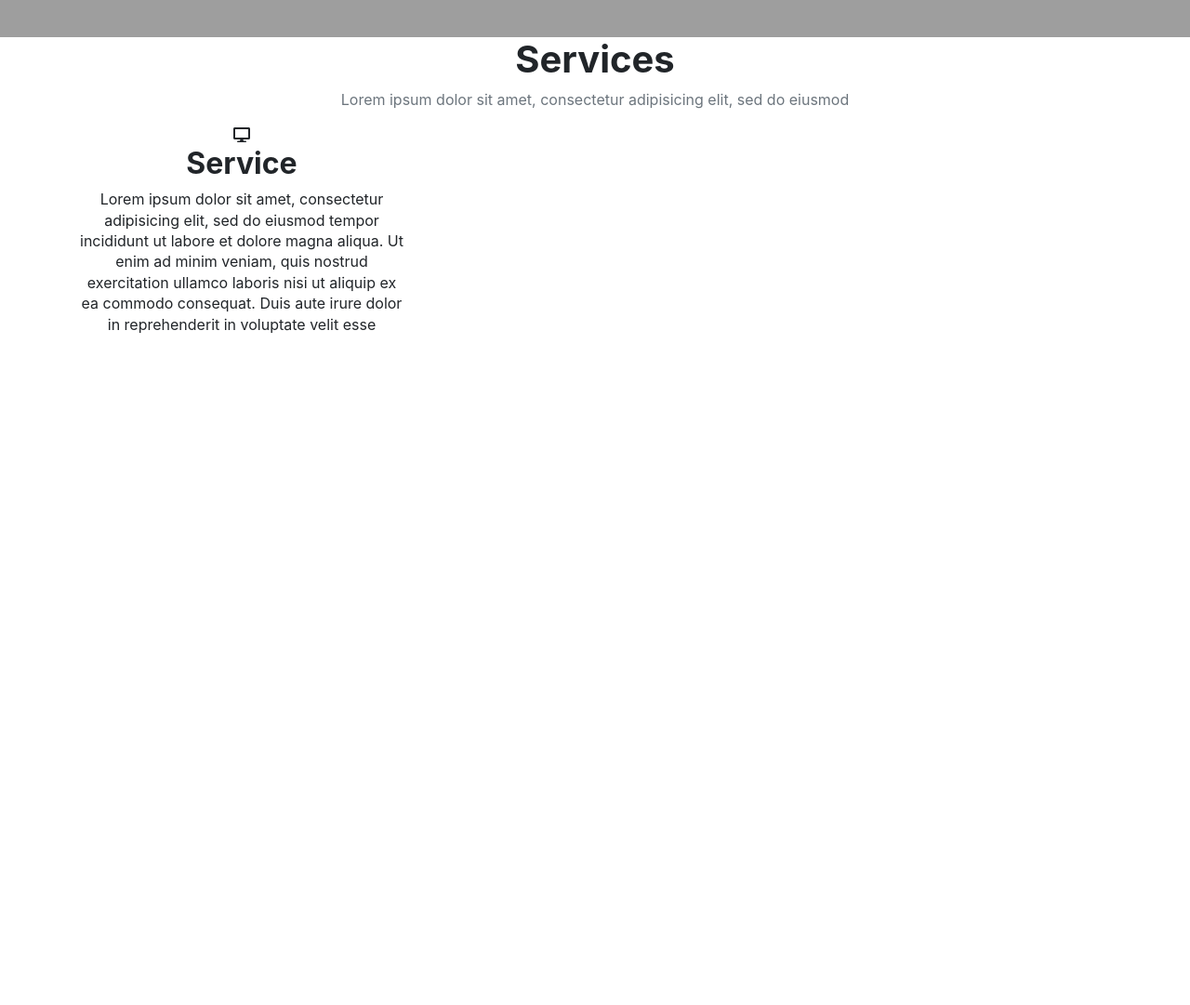
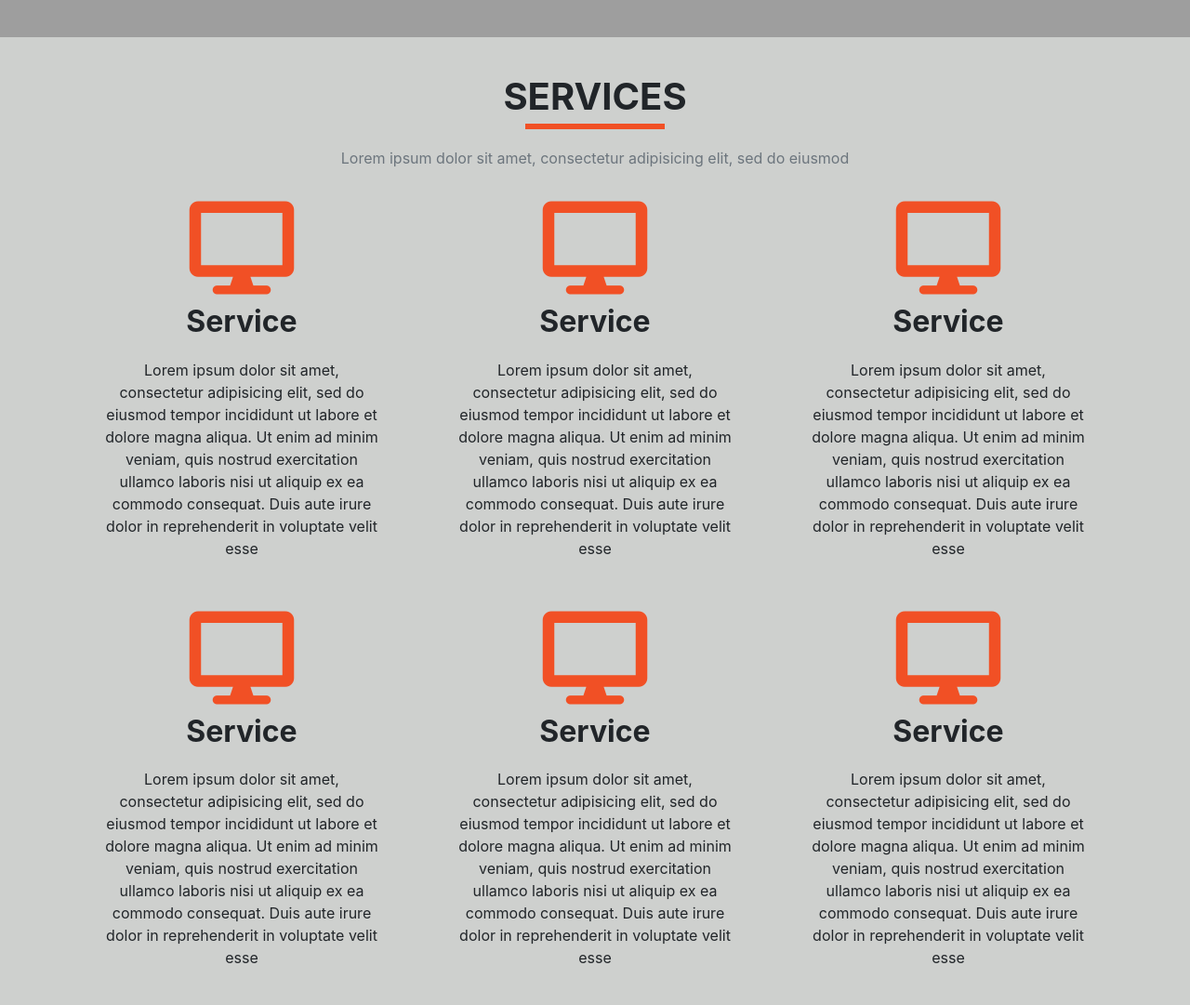
Before and after one commit to RoyNyaga/bootstrap4-responsive-project, a plain HTML site: page index.html in a window 1280 px wide. Shown: the part 760-1841 px from the top of the page at 93% size. Before the commit the page ends 1136 px from the top, so only its background shows below. Drawn offline with nearby package versions, Linux system fonts and the light colour scheme; grey boxes are pictures that could not be loaded.

Commit message:
style services section

```diff
--- a/css/main.css
+++ b/css/main.css
@@ -84,3 +84,48 @@ body {
 }
 
 /*end banner section*/
+
+/*Services start*/
+.header h1 {
+	text-transform: uppercase;
+	font-size: 40px;
+	margin-bottom: 5px;
+}
+
+.header-underline {
+	width: 150px;
+	border: 3px solid #F15025;
+	margin: 0 auto 20px auto;
+}
+
+.header p {
+	font-size: 16px;
+	padding: 0 30px;
+}
+
+#services {
+	background: #CED0CE;
+	padding: 40px;
+}
+
+.services-container .fa {
+	font-size: 100px;
+	color: #F15025;
+}
+
+#services h2 {
+	margin: 10px auto 20px auto;
+}
+
+.services-container p {
+	font-size: 16px;
+	line-height: 1.5em;
+}
+
+.services-container {
+	padding: 20px 40px;
+}
+
+
+
+/*Services end*/
--- a/index.html
+++ b/index.html
@@ -50,6 +50,56 @@
             consequat. Duis aute irure dolor in reprehenderit in voluptate velit esse
             </p>
           </div>
+
+          <div class="col-md-4 col-sm-6 services-container text-center">
+            <i class="fa fa-desktop"></i>
+            <h2><strong>Service</strong></h2>
+            <p class="text-muter">Lorem ipsum dolor sit amet, consectetur adipisicing elit, sed do eiusmod
+            tempor incididunt ut labore et dolore magna aliqua. Ut enim ad minim veniam,
+            quis nostrud exercitation ullamco laboris nisi ut aliquip ex ea commodo
+            consequat. Duis aute irure dolor in reprehenderit in voluptate velit esse
+            </p>
+          </div>
+
+          <div class="col-md-4 col-sm-6 services-container text-center">
+            <i class="fa fa-desktop"></i>
+            <h2><strong>Service</strong></h2>
+            <p class="text-muter">Lorem ipsum dolor sit amet, consectetur adipisicing elit, sed do eiusmod
+            tempor incididunt ut labore et dolore magna aliqua. Ut enim ad minim veniam,
+            quis nostrud exercitation ullamco laboris nisi ut aliquip ex ea commodo
+            consequat. Duis aute irure dolor in reprehenderit in voluptate velit esse
+            </p>
+          </div>
+
+          <div class="col-md-4 col-sm-6 services-container text-center">
+            <i class="fa fa-desktop"></i>
+            <h2><strong>Service</strong></h2>
+            <p class="text-muter">Lorem ipsum dolor sit amet, consectetur adipisicing elit, sed do eiusmod
+            tempor incididunt ut labore et dolore magna aliqua. Ut enim ad minim veniam,
+            quis nostrud exercitation ullamco laboris nisi ut aliquip ex ea commodo
+            consequat. Duis aute irure dolor in reprehenderit in voluptate velit esse
+            </p>
+          </div>
+
+          <div class="col-md-4 col-sm-6 services-container text-center">
+            <i class="fa fa-desktop"></i>
+            <h2><strong>Service</strong></h2>
+            <p class="text-muter">Lorem ipsum dolor sit amet, consectetur adipisicing elit, sed do eiusmod
+            tempor incididunt ut labore et dolore magna aliqua. Ut enim ad minim veniam,
+            quis nostrud exercitation ullamco laboris nisi ut aliquip ex ea commodo
+            consequat. Duis aute irure dolor in reprehenderit in voluptate velit esse
+            </p>
+          </div>
+
+          <div class="col-md-4 col-sm-6 services-container text-center">
+            <i class="fa fa-desktop"></i>
+            <h2><strong>Service</strong></h2>
+            <p class="text-muter">Lorem ipsum dolor sit amet, consectetur adipisicing elit, sed do eiusmod
+            tempor incididunt ut labore et dolore magna aliqua. Ut enim ad minim veniam,
+            quis nostrud exercitation ullamco laboris nisi ut aliquip ex ea commodo
+            consequat. Duis aute irure dolor in reprehenderit in voluptate velit esse
+            </p>
+          </div>
         </div>
       </div>
     </section>
```
